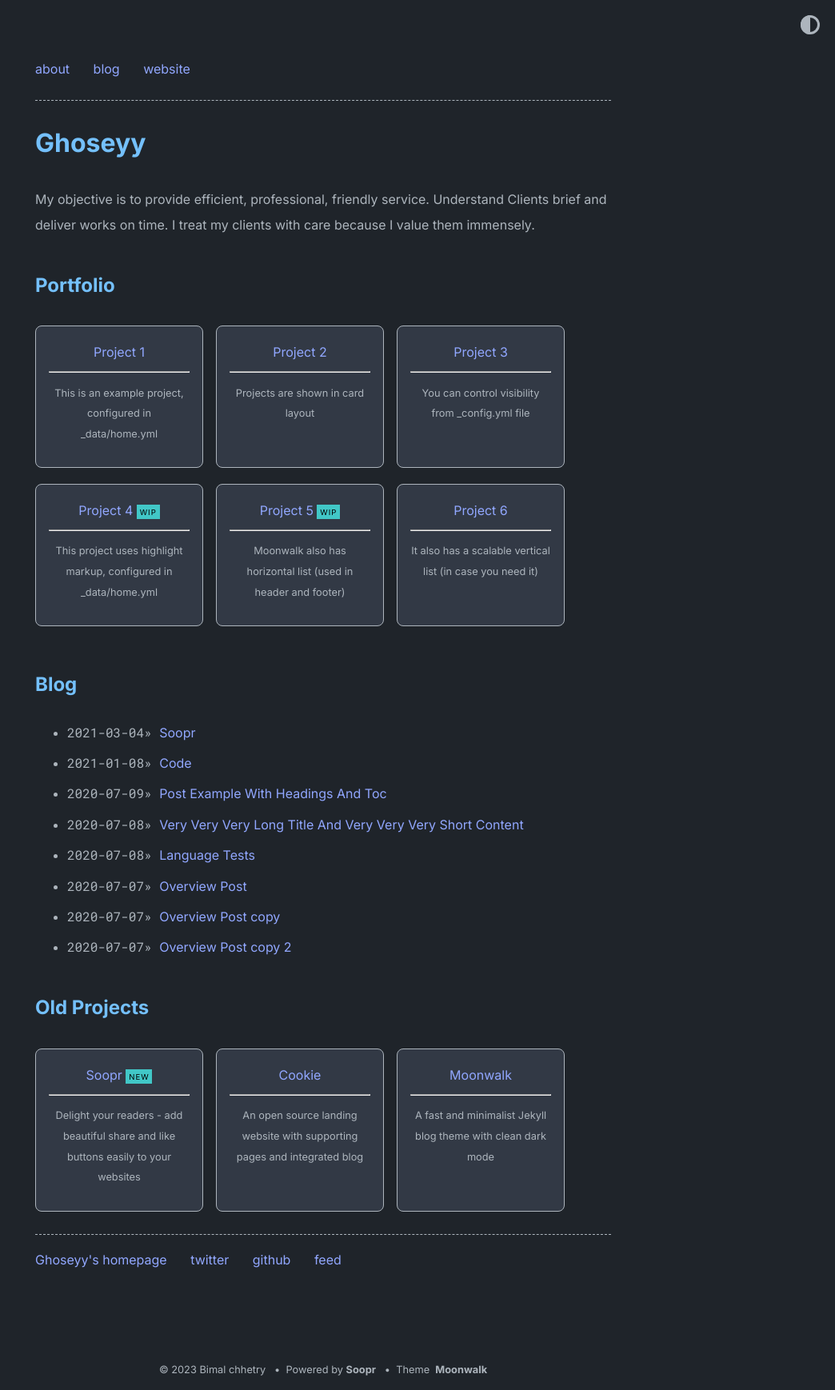
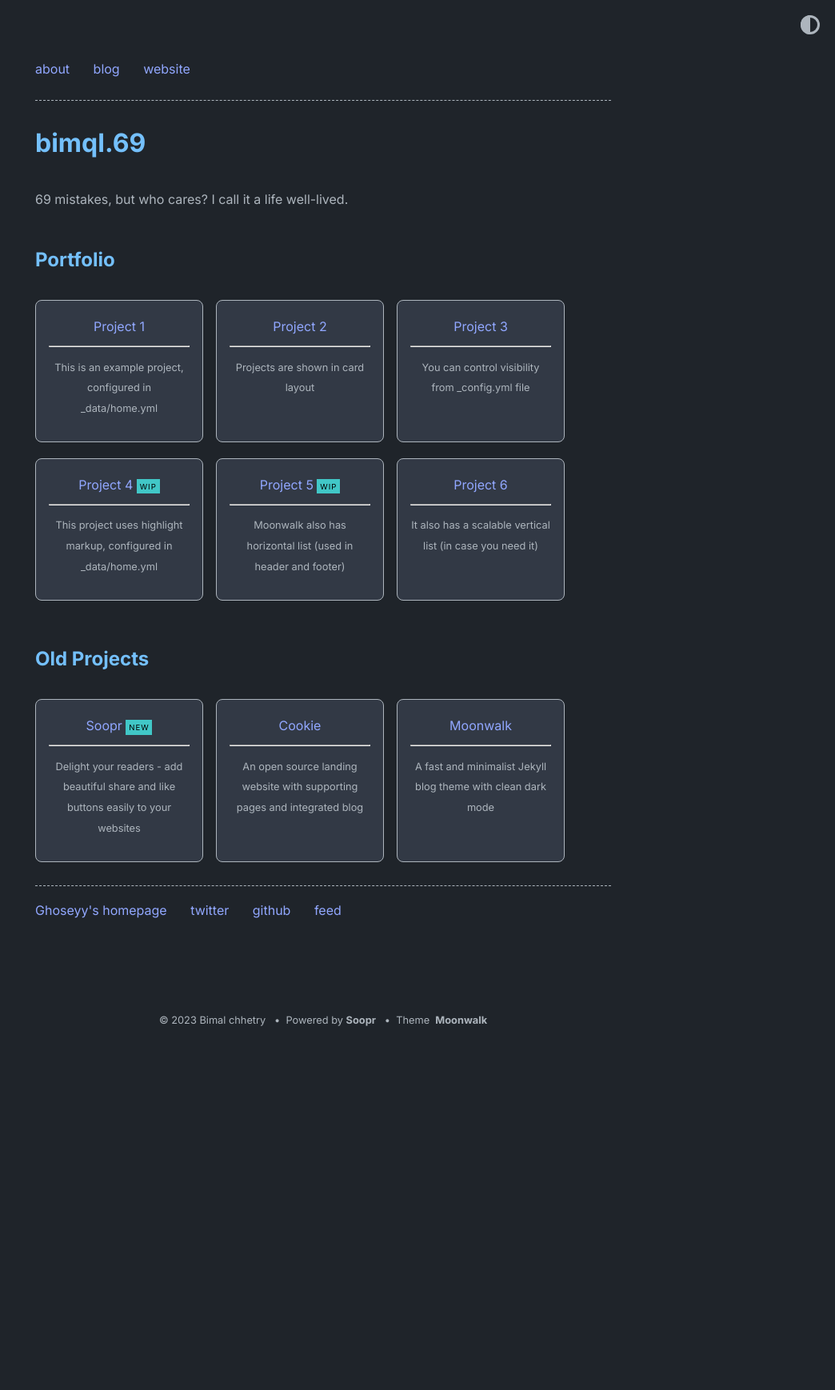
Before and after one commit to ghoseyy/my_blog, a Jekyll site: the page built from index.md, in a window 1280 px wide. Shown: the whole page at 80% size, without its empty margins (236-1280 px from the left). Built offline with Jekyll 4.4.1, drawn with Linux system fonts in a browser that asks for light colours; after the commit the page ends 1301 px from its top, so only the background shows below that.

Commit message:
changes on config

```diff
--- a/_config.yml
+++ b/_config.yml
@@ -1,9 +1,8 @@
-title: Ghoseyy
+title: bimql.69
 author: Bimal chhetry
 url: https://ghoseyy.com/ # root address of the site
 description: > # description of the site (multiple lines allowed)
-   My objective is to provide efficient, professional, friendly service. Understand Clients brief and deliver works on time. I treat my clients with care because I value them immensely.
-
+   69 mistakes, but who cares? I call it a life well-lived.
 permalink: /:slug
 
 favicon: "./logo.png" # relative path to site's favicon
@@ -13,7 +12,7 @@
     card: summary_large_image
 
 #theme: moonwalk # if you are using GitHub Pages, change it to remote_theme: abhinavs/moonwalk
-remote_theme: abhinavs/moonwalk
+#remote_theme: abhinavs/moonwalk
 
 theme_config:
   appearance: "dark" # can be "light", "dark" or "auto"
@@ -26,7 +25,7 @@
   show_copyright: true # show copyright notice in footer
   # following keys are using to create home layout
   show_projects: true # show projects as cards, add in _data/home.yml
-  show_blog: true # show blog posts added in _posts
+  #show_blog: true # show blog posts added in _posts
   show_old_projects: true # show old projects as cards, add in _data/home.yml
   show_misc_list: false # show generic vertical list for misc details, add _data/home.yml
   show_reading_time: true # show number of words and reading time in the blog posts
@@ -34,8 +33,8 @@
   # options for "home" page
   home:
     title_projects: Portfolio
-    title_misc_list: Details
-    title_blog: Blog
+    #title_misc_list: Details
+    #title_blog: Blog
     title_old_projects: Old Projects
 
 soopr:
--- a/_data/home.yml
+++ b/_data/home.yml
@@ -36,6 +36,7 @@
     desc: It also has a scalable vertical list (in case you need it)
 
 old_project_entries:
+#misc_entries:
   - title: Soopr
     url: https://www.soopr.co
     desc: Delight your readers - add beautiful share and like buttons easily to your websites
```
